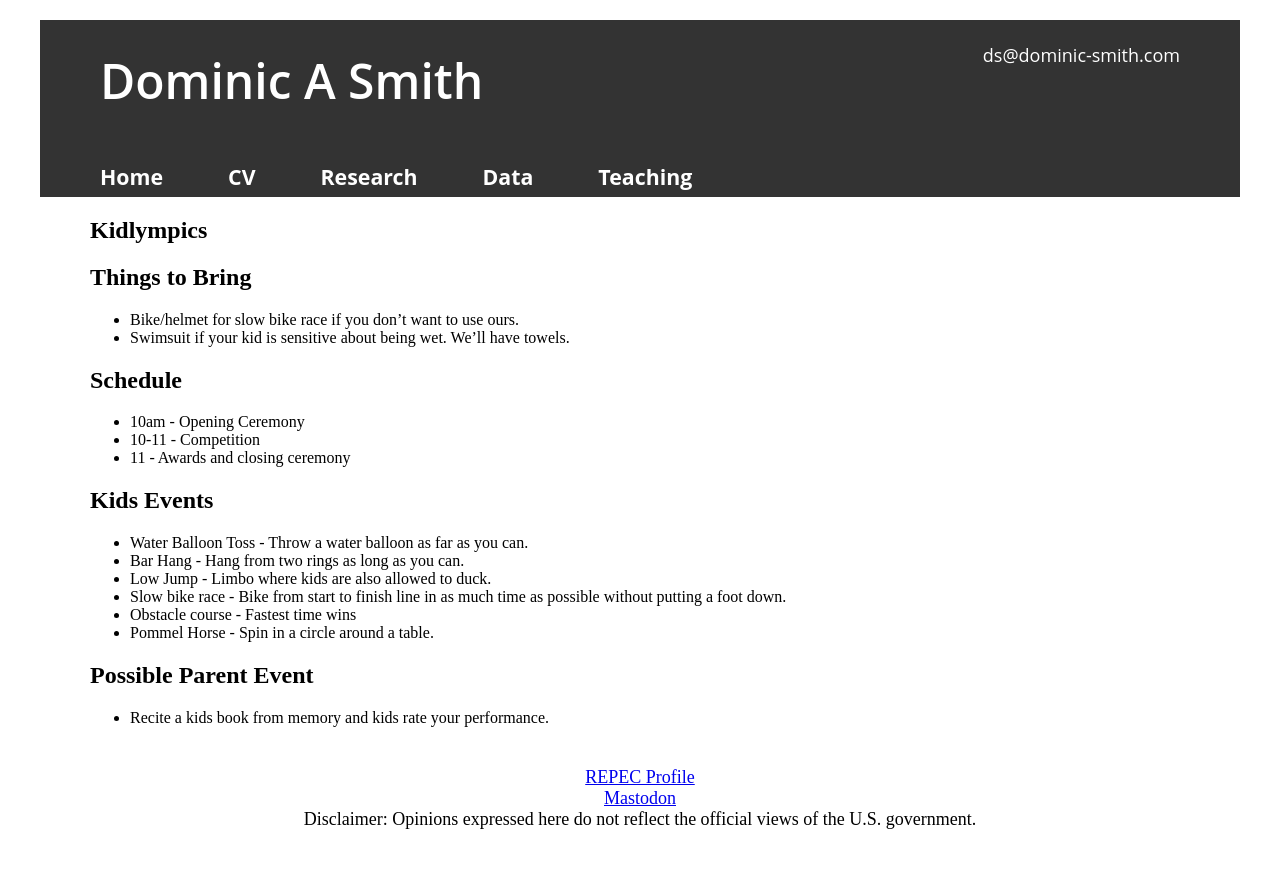
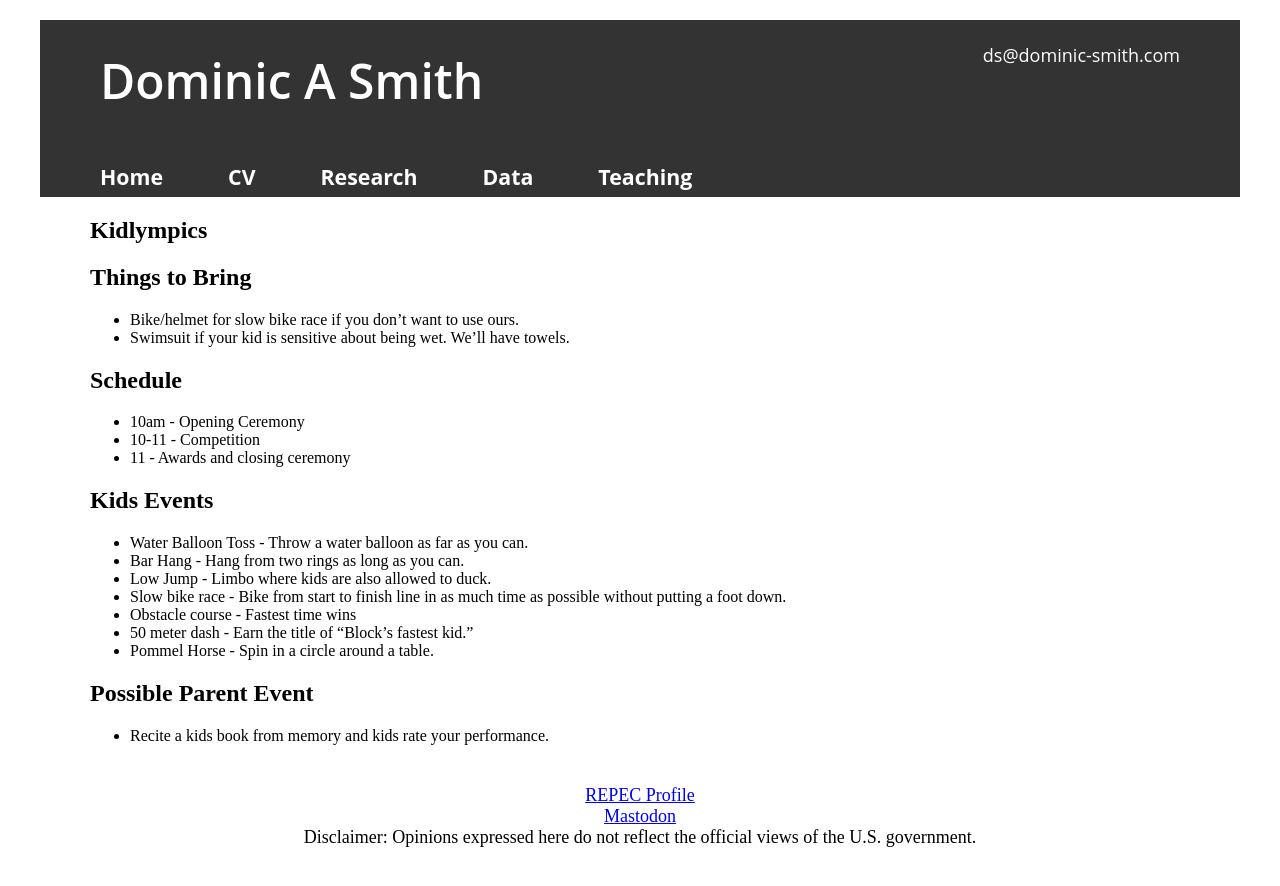
Before and after one commit to dominic-smith/dominic-smith.github.io, a Jekyll site: the page built from kidlympics.md, in a window 1280 px wide. Shown: the top 886 px of the page. Built offline with Jekyll 4.4.1, drawn with Linux system fonts in a browser that asks for light colours; our own code applies the rules of GitHub Pages for plain Markdown files.

Commit message:
Update kidlympics.md

```diff
--- a/kidlympics.md
+++ b/kidlympics.md
@@ -20,6 +20,7 @@
 * Low Jump - Limbo where kids are also allowed to duck.
 * Slow bike race - Bike from start to finish line in as much time as possible without putting a foot down.
 * Obstacle course - Fastest time wins
+* 50 meter dash - Earn the title of "Block's fastest kid."
 * Pommel Horse - Spin in a circle around a table.
 
 ## Possible Parent Event
```
